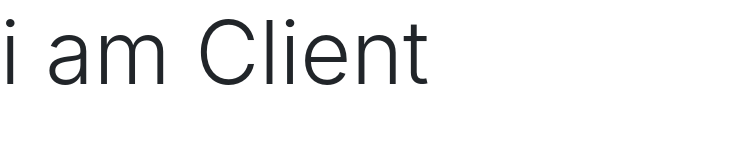
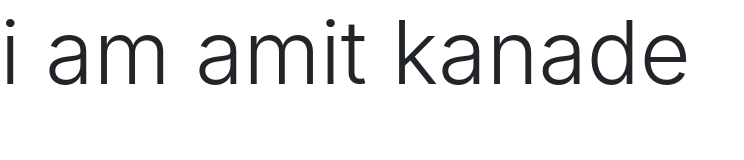
Before and after one commit to AmitKanade97/clientside, a plain HTML site: page index.html in a window 1280 px wide. Shown: the whole page, without its empty margins (0-744 px from the left). Drawn offline with nearby package versions, Linux system fonts and the light colour scheme.

Commit message:
update
changes

```diff
--- a/index.html
+++ b/index.html
@@ -14,6 +14,6 @@
     <title>Client</title>
 </head>
 <body>
-   <h1 class="display-2">i am Client</h1>
+   <h1 class="display-2">i am amit kanade</h1>
 </body>
 </html>
```
